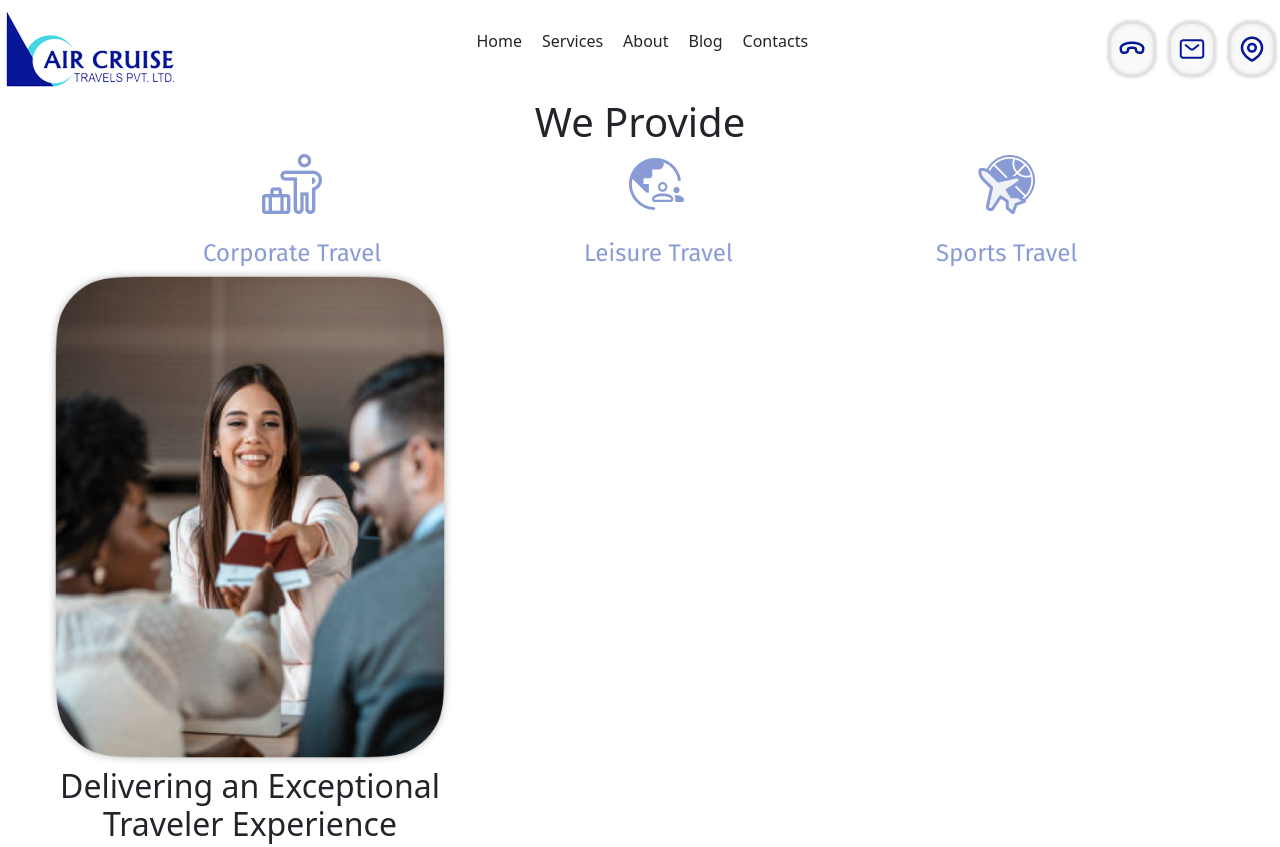
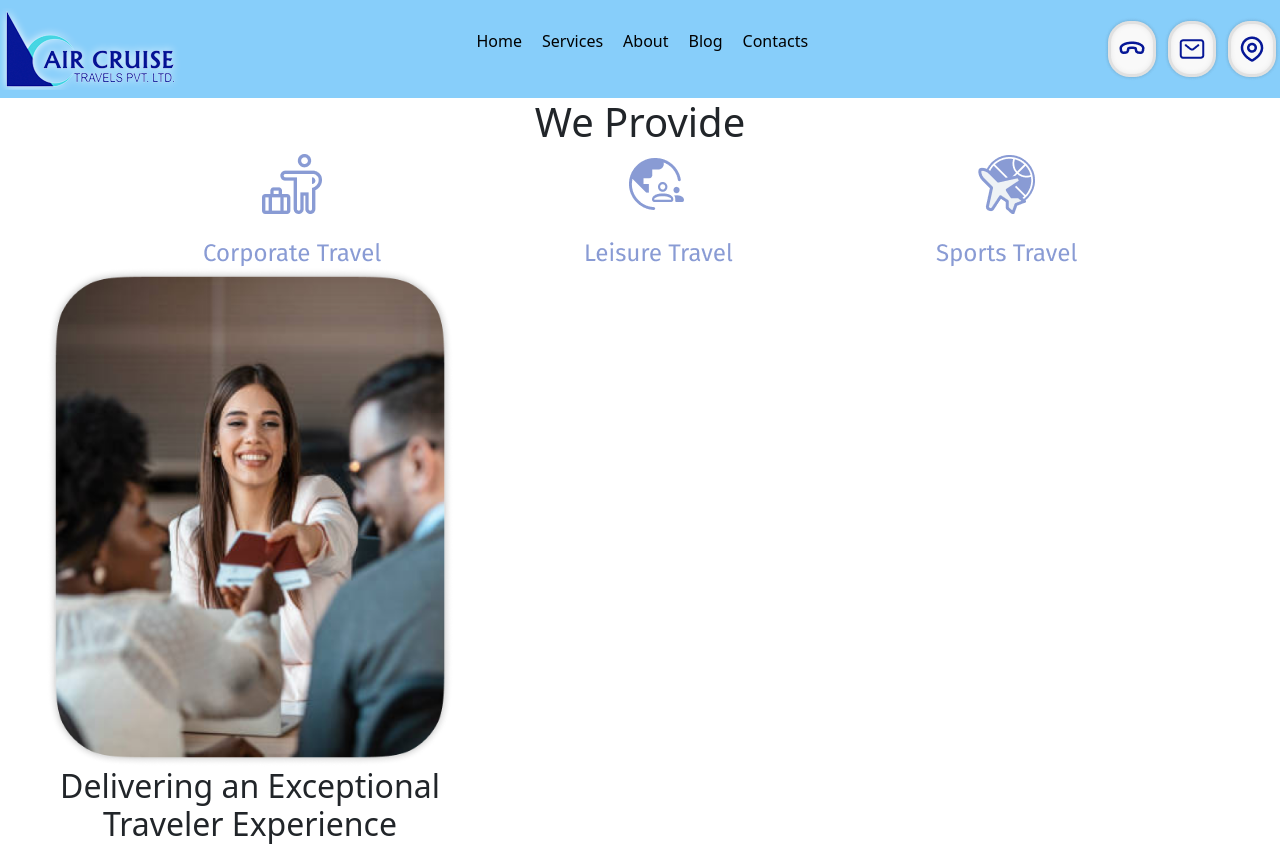
Before and after one commit to TheEthereumGuy/aircruise, a plain HTML site: page index.html in a window 1280 px wide. Shown: the top 847 px of the page. Drawn offline with nearby package versions, Linux system fonts and the light colour scheme.

Commit message:
updated 4

```diff
--- a/index.html
+++ b/index.html
@@ -14,21 +14,21 @@
     <script src="https://cdn.jsdelivr.net/npm/bootstrap@5.3.2/dist/js/bootstrap.bundle.min.js"
         integrity="sha384-C6RzsynM9kWDrMNeT87bh95OGNyZPhcTNXj1NW7RuBCsyN/o0jlpcV8Qyq46cDfL"
         crossorigin="anonymous"></script>
-    <div class="navbar">
+    <div class="navbar" style='background-color: lightskyblue;'>
         <div class="logo">
             <img src="logo.png" alt="">
         </div>
         <div class="nav" style="display: flex; column-gap: 20px;">
-            <p>Home</p>
-            <p>Services</p>
-            <p>About</p>
-            <p>Blog</p>
-            <p>Contacts</p>
+            <a href="#" style="text-decoration: none; color: black;" target="_blank"><p>Home</p></a>
+            <a href="#" style="text-decoration: none; color: black;" target="_blank"><p>Services</p></a>
+            <a href="#" style="text-decoration: none; color: black;" target="_blank"><p>About</p></a>
+            <a href="#" style="text-decoration: none; color: black;" target="_blank"><p>Blog</p></a>
+            <a href="#" style="text-decoration: none; color: black;" target="_blank"><p>Contacts</p></a>
         </div>
         <div class="images">
-            <img src="call.png" alt="">
-            <img src="message.png" alt="">
-            <img src="location.png" alt="">
+            <a href="#" target="_blank"> <img src="call.png" alt=""></a>
+            <a href="#" target="_blank"> <img src="message.png" alt=""></a>
+            <a href="#" target="_blank"> <img src="location.png" alt=""></a>
         </div>
     </div>
     <div class="middle" style="text-align: center;">
```
